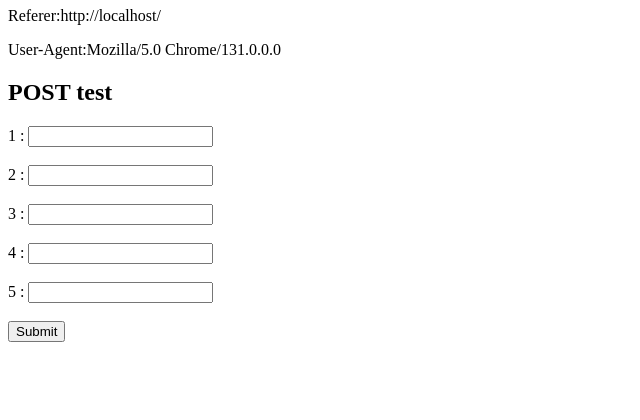
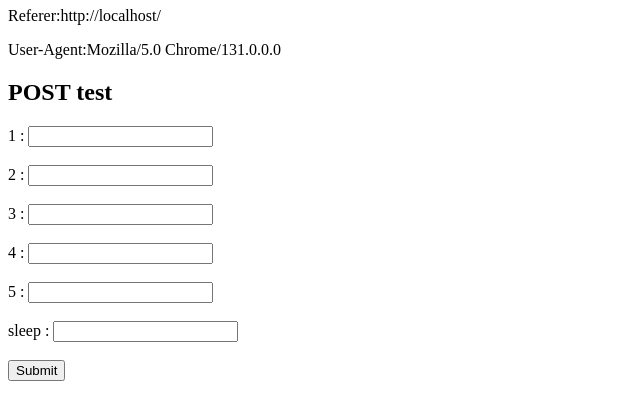
Before and after one commit to kausui/requestviewer, a Django app: page / in a window 1280 px wide. Shown: the part 366-786 px from the top of the page, without its empty margins (0-640 px from the left). Run offline with Django 3.2, Linux system fonts and the light colour scheme.

Commit message:
add post sleep

```diff
--- a/main/views.py
+++ b/main/views.py
@@ -19,6 +19,7 @@ class IndexView(generic.CreateView):
     def post(self, request, *args, **kwargs):
         context = self.prepare_context(request)
         self.sleep(request)
+        self.post_sleep(request)
         context['post'] = request.POST
 
         return render(request, 'index.html', context)
@@ -44,6 +45,16 @@ class IndexView(generic.CreateView):
                     print("Sleep ", sleep_value, "seconds")
                     time.sleep(sleep_value)
 
+    def post_sleep(self, request):
+        if "sleep" in request.POST:
+            print("POST Sleep option")
+            sleep_val_str = request.POST.get("sleep")
+            if sleep_val_str.isdigit():
+                sleep_value = int(sleep_val_str)
+                if sleep_value > 0:
+                    print("Sleep ", sleep_value, "seconds")
+                    time.sleep(sleep_value)
+
 class PageNotFoundView(generic.CreateView):
     def get(self, request, *args, **kwargs):
         raise Http404
--- a/templates/index.html
+++ b/templates/index.html
@@ -26,6 +26,7 @@
         3 : <input type="text" name="3"><br><br>
         4 : <input type="text" name="4"><br><br>
         5 : <input type="text" name="5"><br><br>
+        sleep : <input type="number" name="sleep"><br><br>
         <input type="submit" value="Submit">
     </form>
 </body>
```
